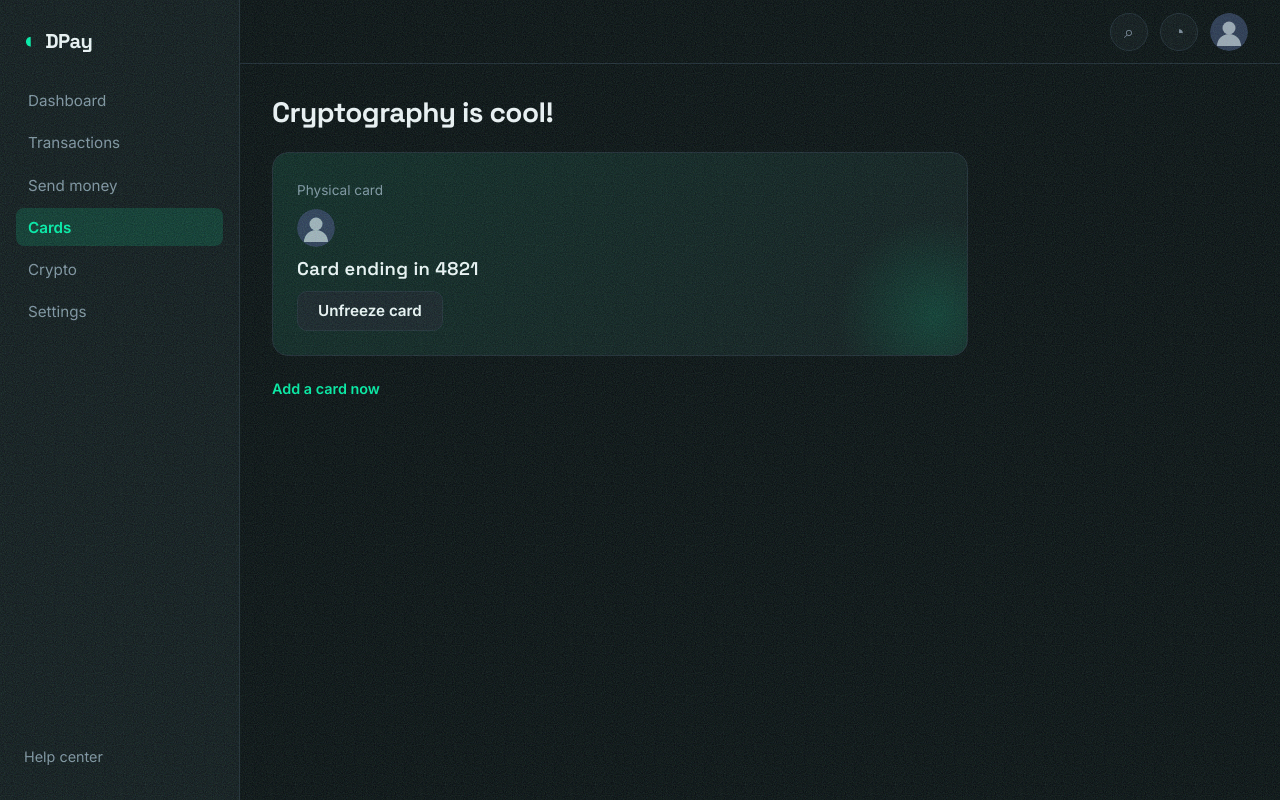
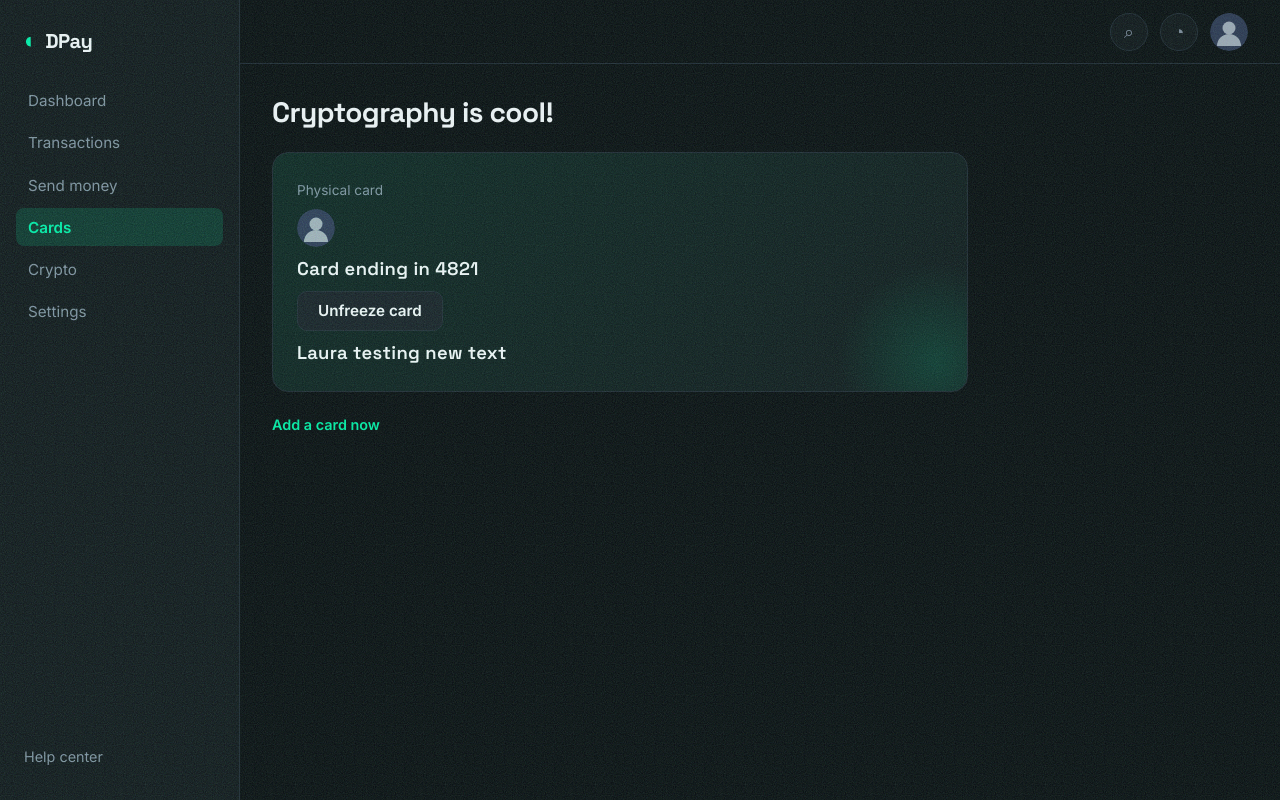
Before and after one commit to jholiga/v0-demo, a React (Vite) app: page / in a window 1280 px wide. Both pictures are taken after a click on the button "Cards". Built offline with nearby package versions, Linux system fonts and the light colour scheme.

Commit message:
is new text fixed

```diff
--- a/src/features/cards/Cards.tsx
+++ b/src/features/cards/Cards.tsx
@@ -20,10 +20,12 @@ function Cards() {
           <Button
             variant="secondary"
             aria-label="Freeze or unfreeze your card"
-            onClick={() => setFrozen((value) => !value)}
-          >
+            onClick={() => setFrozen((value) => !value)}>
             {frozen ? "Freeze card" : "Unfreeze card"}
           </Button>
+          <div className="payment-card-row">
+            <span className="payment-card-number">Laura testing new text</span>
+          </div>
         </article>
       </section>
 
```
